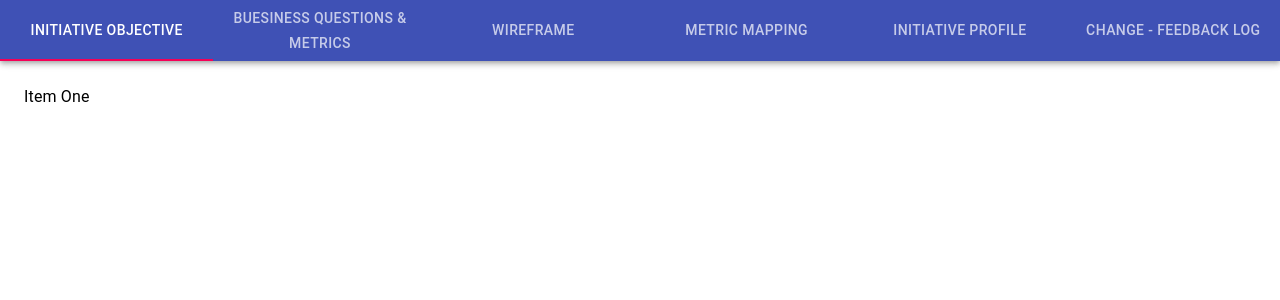
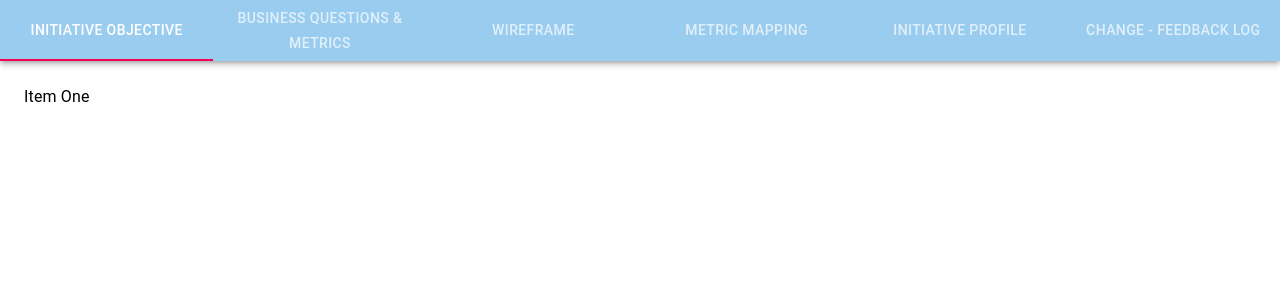
Before and after one commit to rusyanto/domo-initiative, a React app: page / in a window 1280 px wide. Shown: the top 300 px of the page. Built offline with nearby package versions, Linux system fonts and the light colour scheme.

Commit message:
Added blue palette background

```diff
--- a/src/components/App/App.js
+++ b/src/components/App/App.js
@@ -4,7 +4,13 @@ import { createMuiTheme } from '@material-ui/core/styles';
 import { ThemeProvider } from '@material-ui/styles';
 import TabPanel from '../TabPanel';
 
-const theme = createMuiTheme({});
+const theme = createMuiTheme({
+  palette: {
+    background: {
+      blue: '#99ccee',
+    }
+  }
+});
 
 function App() {
   return (
--- a/src/components/TabPanel/TabPanel.js
+++ b/src/components/TabPanel/TabPanel.js
@@ -42,6 +42,9 @@ const useStyles = makeStyles(theme => ({
     flexGrow: 1,
     backgroundColor: theme.palette.background.paper,
   },
+  colorPrimary: {
+    backgroundColor: theme.palette.background.blue,
+  }
 }));
 
 export default function SimpleTabs() {
@@ -54,10 +57,10 @@ export default function SimpleTabs() {
 
   return (
     <div className={classes.root}>
-      <AppBar position="static">
+      <AppBar position="static" classes={classes}>
         <Tabs variant="fullWidth" value={value} onChange={handleChange} aria-label="simple tabs example">
           <Tab label="Initiative Objective" {...a11yProps(0)} />
-          <Tab label="Buesiness Questions & Metrics" {...a11yProps(1)} />
+          <Tab label="Business Questions & Metrics" {...a11yProps(1)} />
           <Tab label="Wireframe" {...a11yProps(2)} />
           <Tab label="Metric Mapping" {...a11yProps(3)} />
           <Tab label="Initiative Profile" {...a11yProps(4)} />
```
